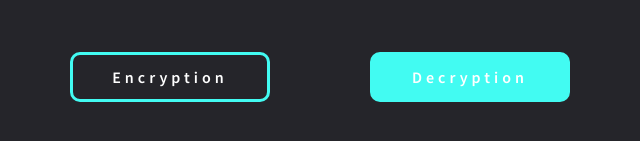
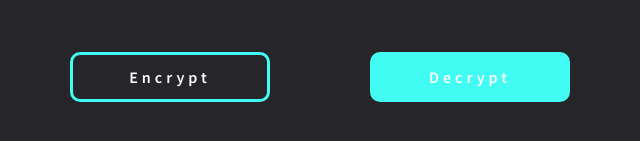
Before and after one commit to gnat-n/ECE-5367-Team-Discover, a plain HTML site: page website/index.html in a window 1280 px wide. Shown: the part 617-758 px from the top of the page, 320-960 px from the left. Drawn offline with Linux system fonts and the light colour scheme; a script that the page names is missing.

Commit message:
Update index.html

```diff
--- a/website/index.html
+++ b/website/index.html
@@ -27,8 +27,8 @@
             </div>
         </div>
         <div class="container">
-            <button id = "button1">Encryption</button>
-            <button id = "button2">Decryption</button>
+            <button id = "button1">Encrypt</button>
+            <button id = "button2">Decrypt</button>
 
         </div>
     </section>
```
